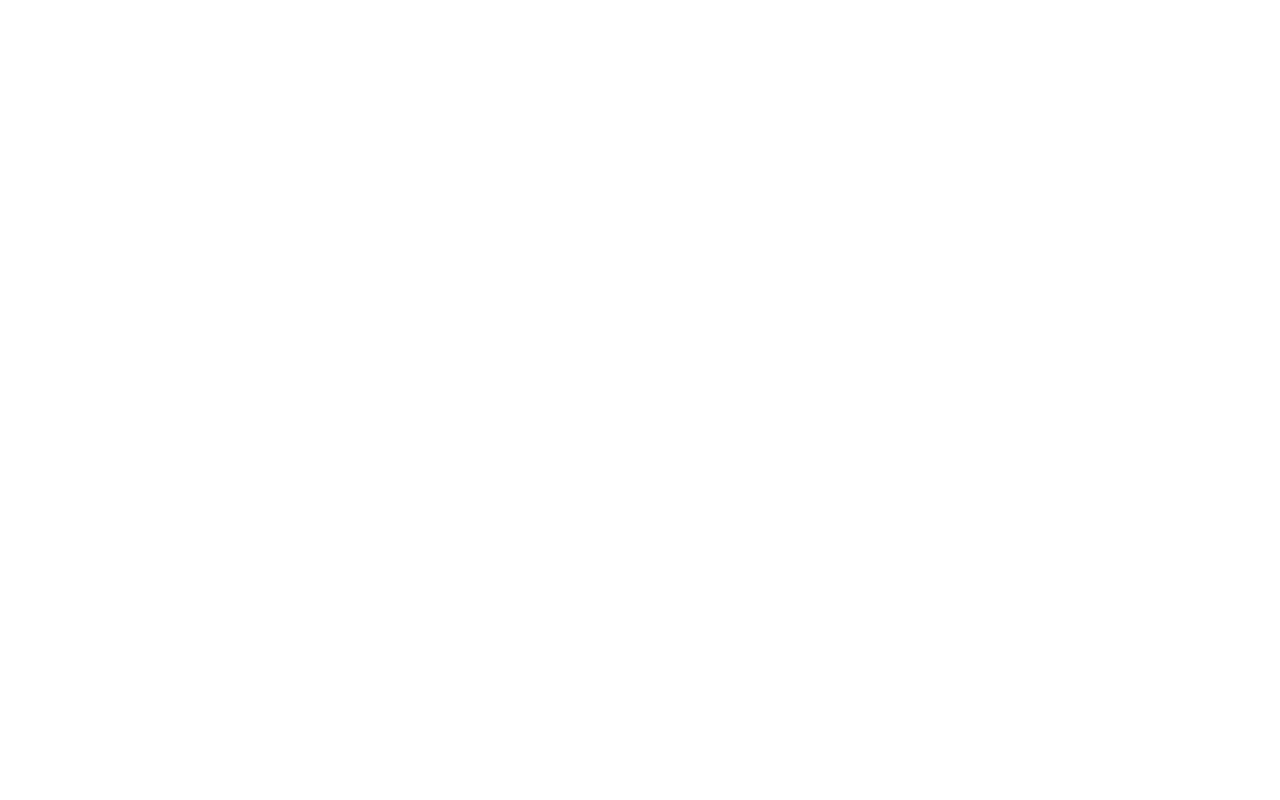
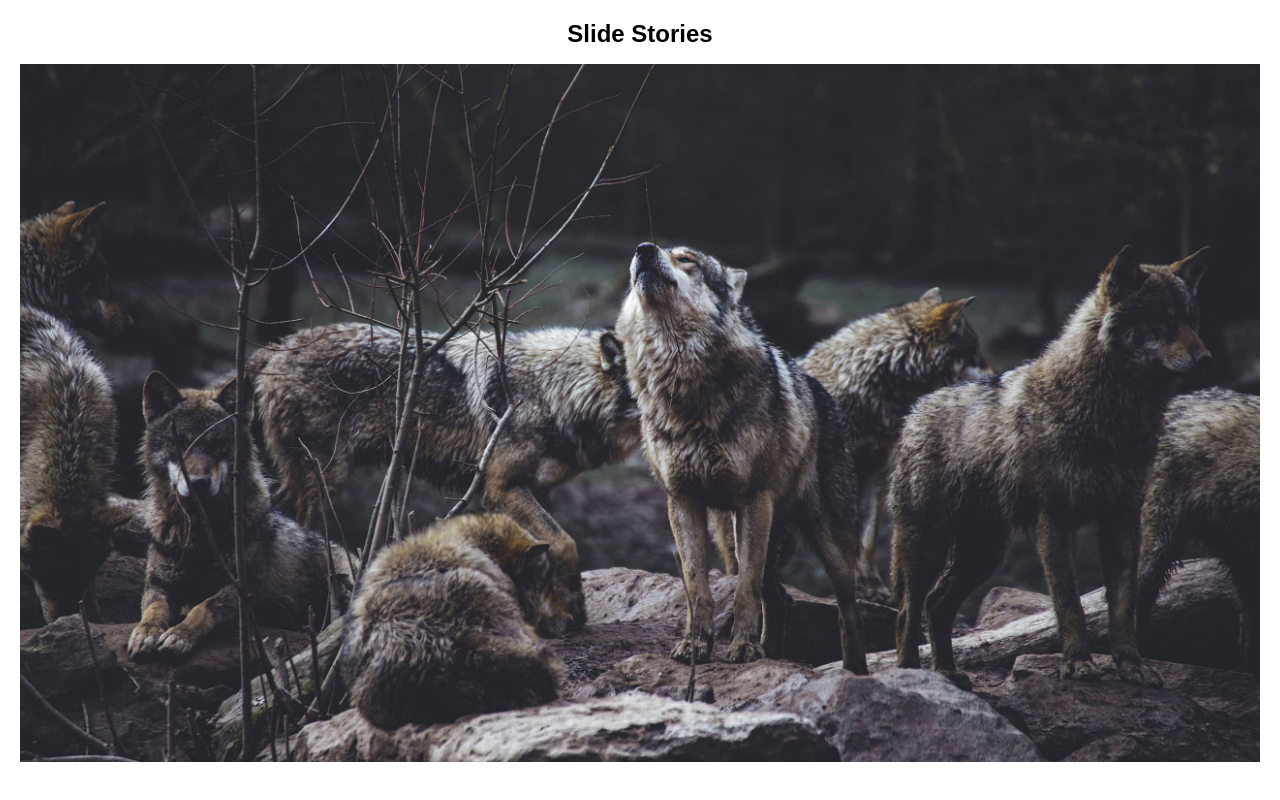
Before and after one commit to rochamaatheus/TypeScript-Pratica-DOM, a website built with Vite: page index.html in a window 1280 px wide. Built offline with nearby package versions, Linux system fonts and the light colour scheme.

Commit message:
HTML e CSS básico

```diff
--- a/index.html
+++ b/index.html
@@ -6,6 +6,15 @@
     <title>Prática DOM</title>
   </head>
   <body>
+    <h1>Slide Stories</h1>
+    <div id="slide"></div>
+    <div id="slide-elements">
+      <img class="active" src="./assets/imagem_1.jpg" alt="Lobo 1" />
+      <img src="./assets/imagem_2.jpg" alt="Lobo 2" />
+      <img src="./assets/imagem_3.jpg" alt="Lobo 3" />
+      <video playsinline src="./assets/video.mp4"></video>
+    </div>
+    <div id="slide-controls"></div>
     <script type="module" src="/src/main.ts"></script>
   </body>
 </html>
--- a/src/main.ts
+++ b/src/main.ts
@@ -0,0 +1 @@
+import './style.css';
--- /dev/null
+++ b/src/style.css
@@ -0,0 +1,30 @@
+body {
+  font-family: sans-serif;
+  margin: 1.25rem;
+}
+
+img,
+video {
+  display: block;
+  max-width: 100%;
+}
+
+h1 {
+  text-align: center;
+  font-size: 1.5rem;
+}
+
+#slide-elements {
+  display: grid;
+}
+
+#slide-elements > * {
+  grid-area: 1/1;
+  opacity: 0;
+  visibility: none;
+}
+
+#slide-elements > .active {
+  opacity: 1;
+  visibility: visible;
+}
```
